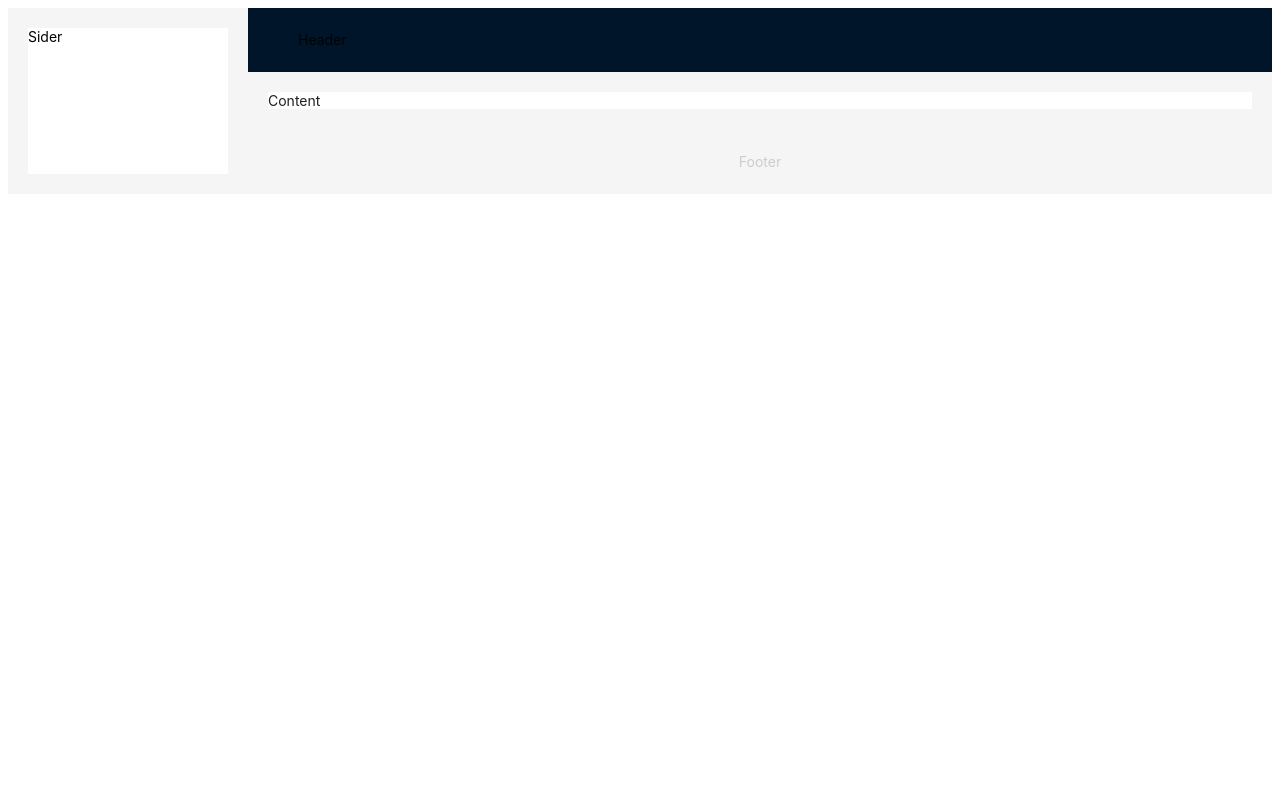
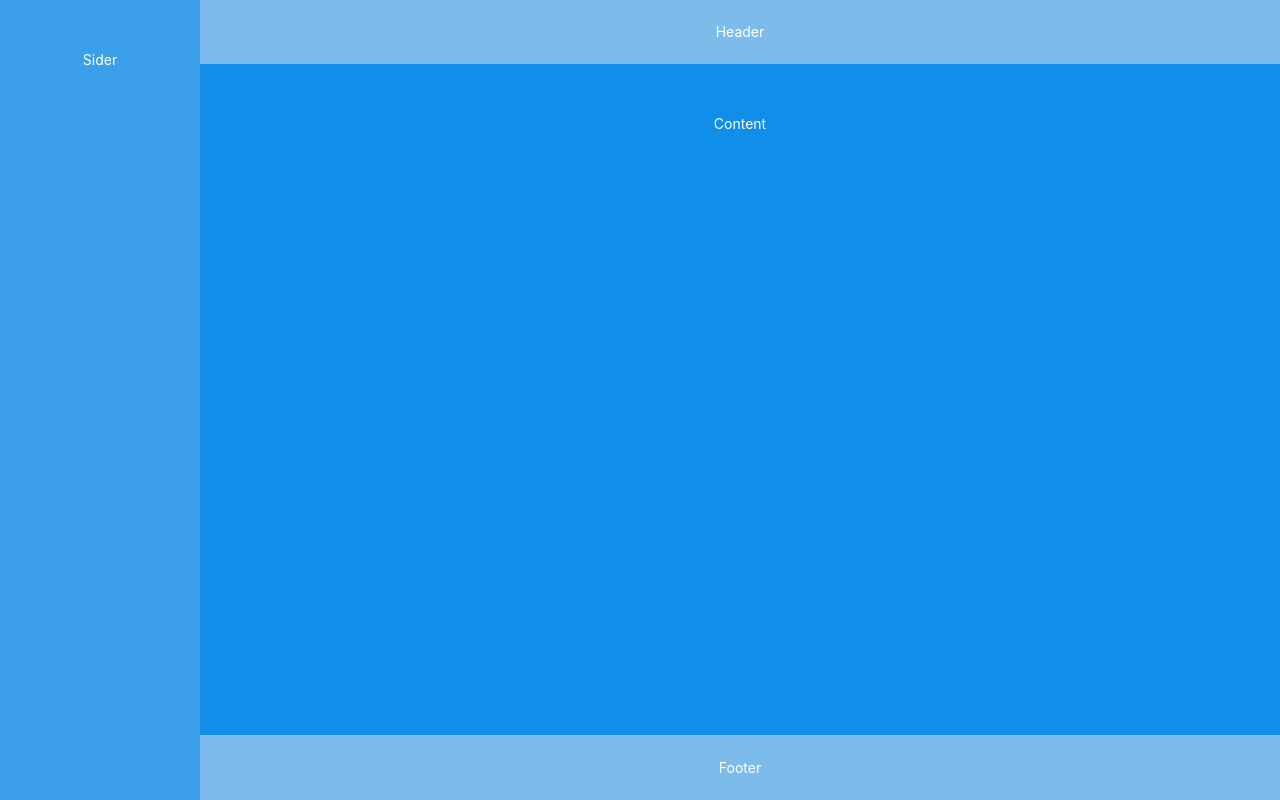
Before and after one commit to liang21/xqa_web, a React (Vite) app: page / in a window 1280 px wide. Built offline with nearby package versions, Linux system fonts and the light colour scheme.

Commit message:
feat:optimize layout

```diff
--- a/index.html
+++ b/index.html
@@ -5,6 +5,17 @@
     <link rel="icon" type="image/svg+xml" href="/vite.svg" />
     <meta name="viewport" content="width=device-width, initial-scale=1.0" />
     <title>Vite + React + TS</title>
+    <style>
+      html,
+      body,
+      #root {
+        height: 100%;
+        margin: 0;
+      }
+      body {
+        font-size: 0.6rem;
+      }
+    </style>
   </head>
   <body>
     <div id="root"></div>
--- a/src/App.tsx
+++ b/src/App.tsx
@@ -1,6 +1,6 @@
 import { Button, message } from 'antd';
 import React, {Component} from 'react';
-import Home from './home/index';
+import Home from '@/pages/home/index';
 
 class App extends Component {
   render() {
--- a/src/home/index.tsx
+++ /dev/null
@@ -1,19 +0,0 @@
-import React, { Component } from 'react';
-import { Layout} from 'antd';
-const { Header, Content, Footer, Sider } = Layout;
-import '@/home/index.less'
-class App extends Component{
-  render() {
-    return (
-      <Layout className='layout' style={{minHeight: '100%'}}>
-      <Sider style={{margin: 20, backgroundColor: '#fff'}}>Sider</Sider>
-      <Layout>
-        <Header className='header'>Header</Header>
-        <Content style={{margin: 20, backgroundColor: '#fff'}}>Content</Content>
-        <Footer style={{textAlign: 'center', color: '#cccccc'}}>Footer</Footer>
-      </Layout>
-    </Layout>
-    )
-  }
-}
-export default App;
--- /dev/null
+++ b/src/pages/home/index.tsx
@@ -0,0 +1,50 @@
+import React, { Component } from 'react';
+import { Layout, Space} from 'antd';
+const { Header, Content, Footer, Sider } = Layout;
+class App extends Component{
+  render() {
+    const headerStyle: React.CSSProperties = {
+      textAlign: 'center',
+      color: '#fff',
+      height: 64,
+      paddingInline: 50,
+      lineHeight: '64px',
+      backgroundColor: '#7dbcea',
+    };
+
+    const contentStyle: React.CSSProperties = {
+      textAlign: 'center',
+      minHeight: 120,
+      lineHeight: '120px',
+      color: '#fff',
+      backgroundColor: '#108ee9',
+    };
+
+    const siderStyle: React.CSSProperties = {
+      textAlign: 'center',
+      lineHeight: '120px',
+      color: '#fff',
+      height:'100vh',
+      backgroundColor: '#3ba0e9',
+    };
+
+    const footerStyle: React.CSSProperties = {
+      textAlign: 'center',
+      color: '#fff',
+      backgroundColor: '#7dbcea',
+    };
+    return (
+      <Space direction="vertical" style={{ width: '100%',height:'100%' }} size={[0, 48]}>
+      <Layout>
+      <Sider style={siderStyle}>Sider</Sider>
+      <Layout>
+        <Header style={headerStyle}>Header</Header>
+        <Content style={contentStyle}>Content</Content>
+        <Footer style={footerStyle}>Footer</Footer>
+      </Layout>
+    </Layout>
+    </Space>
+    )
+  }
+}
+export default App;
```
Also changed, not shown: src/components/layout/content/index.tsx (added, +13 -0 lines), src/components/layout/footer/index.tsx (added, +13 -0 lines), src/components/layout/header/index.tsx (added, +13 -0 lines), src/components/layout/sider/index.tsx (added, +13 -0 lines), src/pages/home/index.less (renamed from src/home/index.less).
